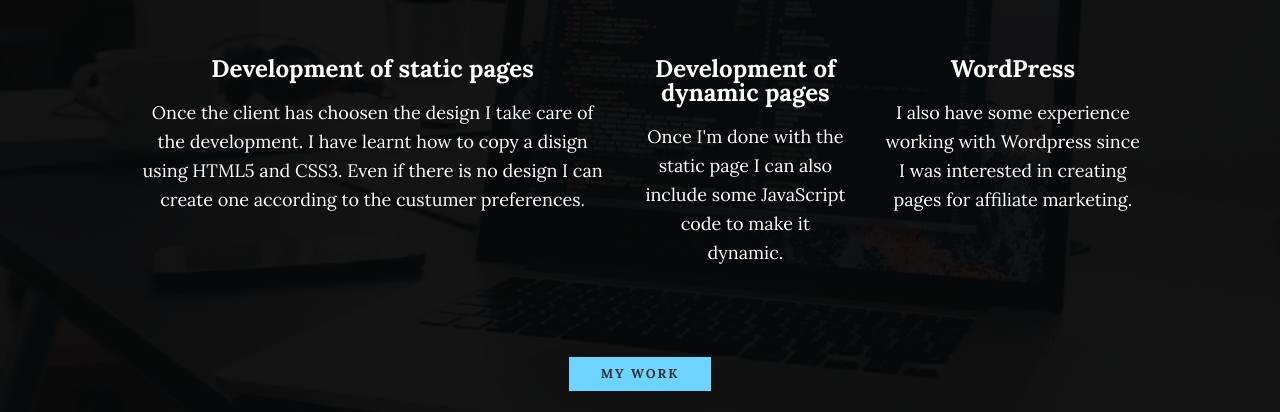
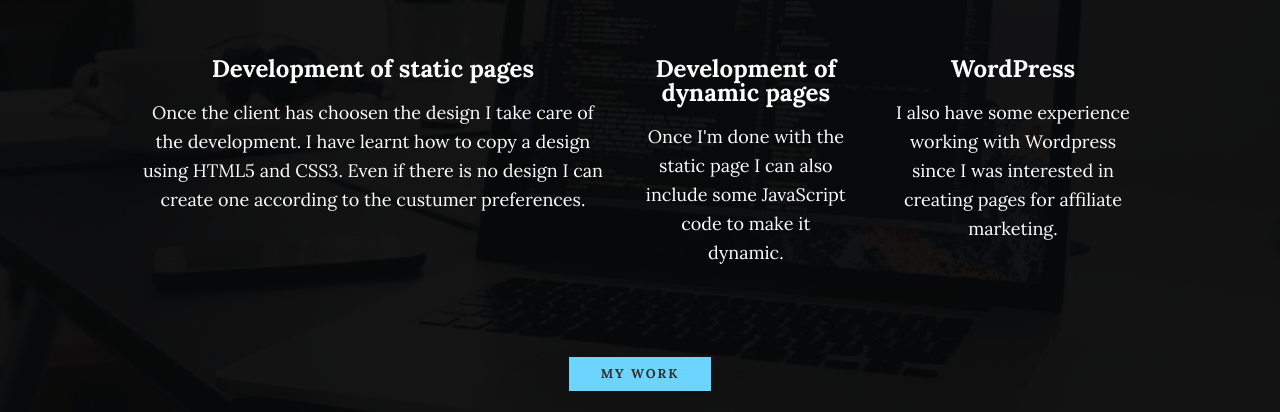
Before and after one commit to Daro007/Portfolio, a plain HTML site: page index.html in a window 1280 px wide. Shown: the part 744-1156 px from the top of the page. Drawn offline with nearby package versions, Linux system fonts and the light colour scheme; files that its build step writes are made by us from their sources; files whose address does not match are found by name.

Commit message:
Spelling

```diff
--- a/index.html
+++ b/index.html
@@ -55,7 +55,7 @@
           <h3>Development of static pages</h3>
           <p>
             Once the client has choosen the design I take care of the
-            development. I have learnt how to copy a disign using HTML5 and
+            development. I have learnt how to copy a design using HTML5 and
             CSS3. Even if there is no design I can create one according to the
             custumer preferences.
           </p>
```
